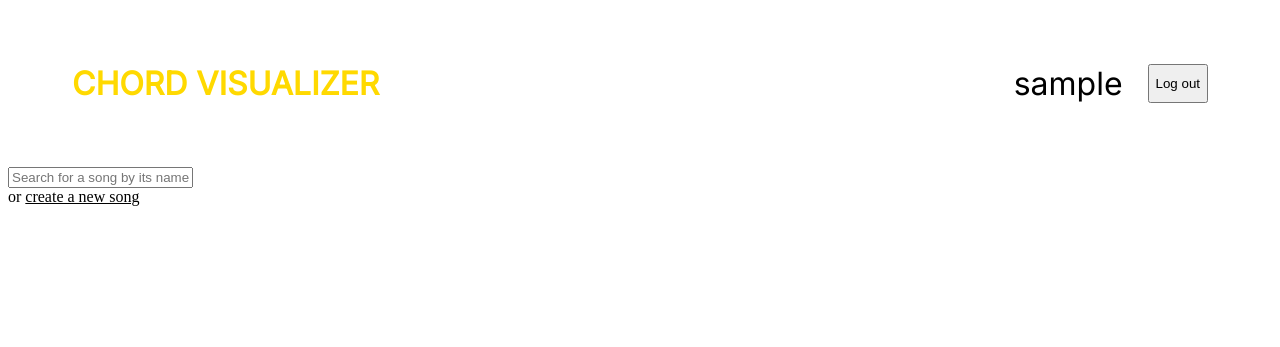
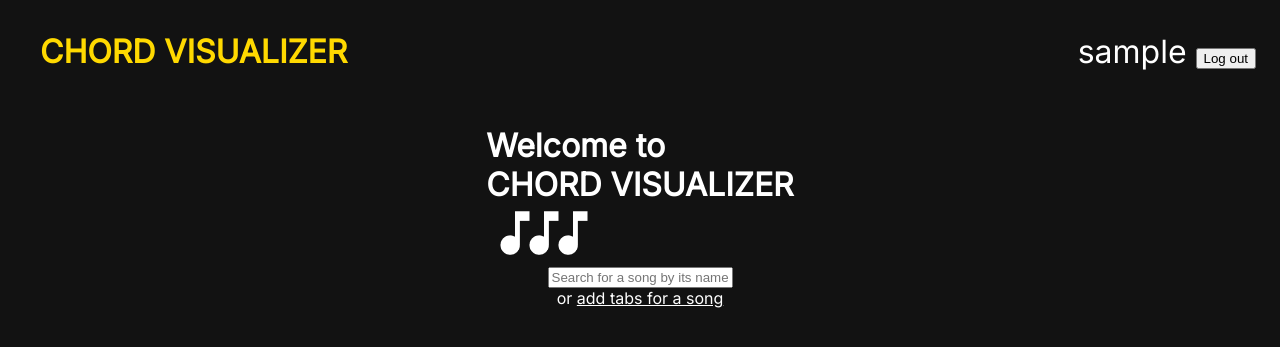
Before and after one commit to themask025/chord-visualizer, a PHP site: page / in a window 1280 px wide. Shown: the top 347 px of the page. Run offline with PHP 8.4, Linux system fonts and the light colour scheme; the visitor is signed in with stand-in values (Sample User, id 1).

Commit message:
Unfinished styling of landing page

```diff
--- a/views/home/index.php
+++ b/views/home/index.php
@@ -1,77 +1,18 @@
 <!DOCTYPE html>
 <html lang="en">
 
+<?php
+require_once(__DIR__ . "/../../constants.php");
+?>
+
 <head>
+    <link href='https://fonts.googleapis.com/css?family=Inter' rel='stylesheet'>
+    <link rel="stylesheet" href="<?php echo BASE_PATH; ?>views/home/styles.css">
     <meta charset="UTF-8">
     <title>Landing page</title>
 </head>
 
 <body>
-    <style>
-        .song-form-blur {
-            z-index: 3;
-            position: absolute;
-            top: 0;
-            left: 0;
-            width: 100%;
-            height: 100%;
-            backdrop-filter: blur(10px);
-        }
-        .song-form-background {
-            z-index: 4;
-            position: absolute;
-            top: 0;
-            left: 0;
-            width: 100%;
-            height: 100%;
-            background: black;
-            opacity: 0.8;
-        }
-
-        .song-form {
-            z-index: 5;
-            position: relative;
-            top: 50%;
-            left: 50%;
-            -ms-transform: translate(-50%, -50%);
-            transform: translate(-50%, -50%);
-            width: 300px;
-            display: flex;
-            flex-direction: column;
-            align-items: center;
-            justify-content: center;
-            padding: 2em;
-            background-color: #121212;
-            opacity: 1;
-            border-radius: 1em;
-        }
-
-        .song-form input[type="text"] {
-            padding: 1em;
-            margin: 2em 1.4em 1.2em 1.4em;
-            width: 75%;
-            border-radius: 1em;
-        }
-
-        .submit-button {
-            margin: 1em;
-            width: fit-content;
-        }
-
-        .close-button {
-            position: absolute;
-            top: 1em;
-            right: 1em;
-            background: none;
-            color: white;
-            border: none;
-            font-size: 1.2rem;
-        }
-
-        a {
-            cursor: pointer;
-        }
-    </style>
     <script>
         const set_form_hidden = (hidden) => {
             const form = document.getElementsByClassName("song-form")[0];
@@ -84,18 +25,29 @@
     </script>
     <?php
     require_once(__DIR__ . "/../navigation_bar/index.php");
+    ?>
 
+    <div class="main-container">
+        <?php
         if (session_status() === PHP_SESSION_NONE) {
             session_start();
         }
 
-    echo '<form class="song-search" action="/chord-visualizer/song/findSong" method="GET">';
-    echo '<input type="text" name="song_name" placeholder="Search for a song by its name">';
-    echo '<input type="submit" hidden>';
-    echo '</form>';
+        ?>
+        <div class="landing-page-title-container">
+            <h1 class="landing-page-title">Welcome to </h1>
+            <h1>CHORD VISUALIZER</h1>
+            <img src="<?php echo BASE_PATH; ?>assets/landing_page_title_notes.png" class="landing-page-title-image" alt="Notes">
+        </div>
 
+        <form class="song-search" action="/chord-visualizer/song/findSong" method="GET">
+            <input type="text" name="song_name" placeholder="Search for a song by its name">
+            <input type="submit" hidden>
+        </form>
+
+        <?php
         if (isset($_SESSION["user_id"])) {
-        echo 'or <a onclick="set_form_hidden(false)"><u>create a new song</u></a>';
+            echo '<p class="song-creation-label"> or <a onclick="set_form_hidden(false)"><u class="song-creation-link">add tabs for a song</u></a> </p>';
             echo '<div class="song-form-blur" hidden>';
             echo '<div class="song-form-background" hidden>';
             echo '<form class="song-form" action="/chord-visualizer/version/initTab" method="post" hidden>';
@@ -108,6 +60,7 @@
             echo '</div>';
         }
         ?>
+    </div>
 </body>
 
 </html>
--- /dev/null
+++ b/views/home/styles.css
@@ -0,0 +1,96 @@
+body {
+  background-color: #121212;
+  font-family: Inter, sans-serif;
+}
+
+.main-container {
+  margin-top: 10%;
+  display: flex;
+  flex-direction: column;
+}
+
+.main-container * {
+  margin: auto;
+}
+
+
+.landing-page-title-container * {
+    /* background-color: blue; */
+    /* width: 174px; */
+    color: white;
+}
+
+.landing-page-title-image {
+    margin: auto;
+    width: 116;
+    height: 58;
+}
+
+.song-creation-label {
+  color: white;
+}
+
+.song-form-blur {
+  z-index: 3;
+  position: absolute;
+  top: 0;
+  left: 0;
+  width: 100%;
+  height: 100%;
+  backdrop-filter: blur(10px);
+}
+
+.song-form-background {
+  z-index: 4;
+  position: absolute;
+  top: 0;
+  left: 0;
+  width: 100%;
+  height: 100%;
+  background: black;
+  opacity: 0.8;
+}
+
+.song-form {
+  z-index: 5;
+  position: relative;
+  top: 50%;
+  left: 50%;
+  -ms-transform: translate(-50%, -50%);
+  transform: translate(-50%, -50%);
+  width: 300px;
+  display: flex;
+  flex-direction: column;
+  align-items: center;
+  justify-content: center;
+  padding: 2em;
+  background-color: #121212;
+  opacity: 1;
+  border-radius: 1em;
+}
+
+.song-form input[type="text"] {
+  padding: 1em;
+  margin: 2em 1.4em 1.2em 1.4em;
+  width: 75%;
+  border-radius: 1em;
+}
+
+.submit-button {
+  margin: 1em;
+  width: fit-content;
+}
+
+.close-button {
+  position: absolute;
+  top: 1em;
+  right: 1em;
+  background: none;
+  color: white;
+  border: none;
+  font-size: 1.2rem;
+}
+
+a {
+  cursor: pointer;
+}
--- a/views/navigation_bar/index.php
+++ b/views/navigation_bar/index.php
@@ -13,7 +13,7 @@ require_once(__DIR__ . "/../../constants.php");
 <body>
 
     <nav class="navbar">
-        <a href="/chord-visualizer/" class="navbar logo">CHORD VISUALIZER</a>
+        <a href="/chord-visualizer/" class="logo">CHORD VISUALIZER</a>
 
         <?php
         if (session_status() === PHP_SESSION_NONE) {
@@ -22,15 +22,15 @@ require_once(__DIR__ . "/../../constants.php");
 
         if (isset($_SESSION["user_id"])) {
         ?>
-            <form action="<?php echo BASE_PATH; ?>login/logout" method="post" class="navbar logout_form">
+            <form action="<?php echo BASE_PATH; ?>login/logout" method="post" class="logout_form">
                 <input type="text" name="sender" value="<?php echo $_SERVER['REQUEST_URI']; ?>" hidden>
-                <label for="navbar logout_button" class="username"><?php echo $_SESSION["username"]; ?></label>
+                <label for="logout_button" class="username"><?php echo $_SESSION["username"]; ?></label>
                 <button type="submit" id="logout_button">Log out</button>
             </form>
         <?php
         } else {
         ?>
-            <a href="/chord-visualizer/login" class="navbar login_button", type>Log in</a>";
+            <a href="/chord-visualizer/login" class="login_button", type>Log in</a>";
         <?php
         }
         ?>
--- a/views/navigation_bar/styles.css
+++ b/views/navigation_bar/styles.css
@@ -1,11 +1,16 @@
 .navbar {
-  font-family: Inter;
+  position: fixed;
+  top: 0;
+  font-family: Inter, sans-serif;
   font-size: 32px;
   margin: 32px;
   padding: 0;
   display: flex;
   justify-content: space-between;
+  width: 95%;
 }
+
+
 
 .logo {
   font-weight: 700;
@@ -14,9 +19,8 @@
 }
 
 .username {
-  margin-right: 25px;
-  /* color: #fff; */
-  font-family: Inter;
+  /* margin-right: 25px; */
+  color: #ffffff;
   font-size: 32px;
   font-style: normal;
   font-weight: 400;
```
Also changed, not shown: assets/landing_page_title_notes.png (added). Lines whose indentation alone changed are shown as unchanged.
